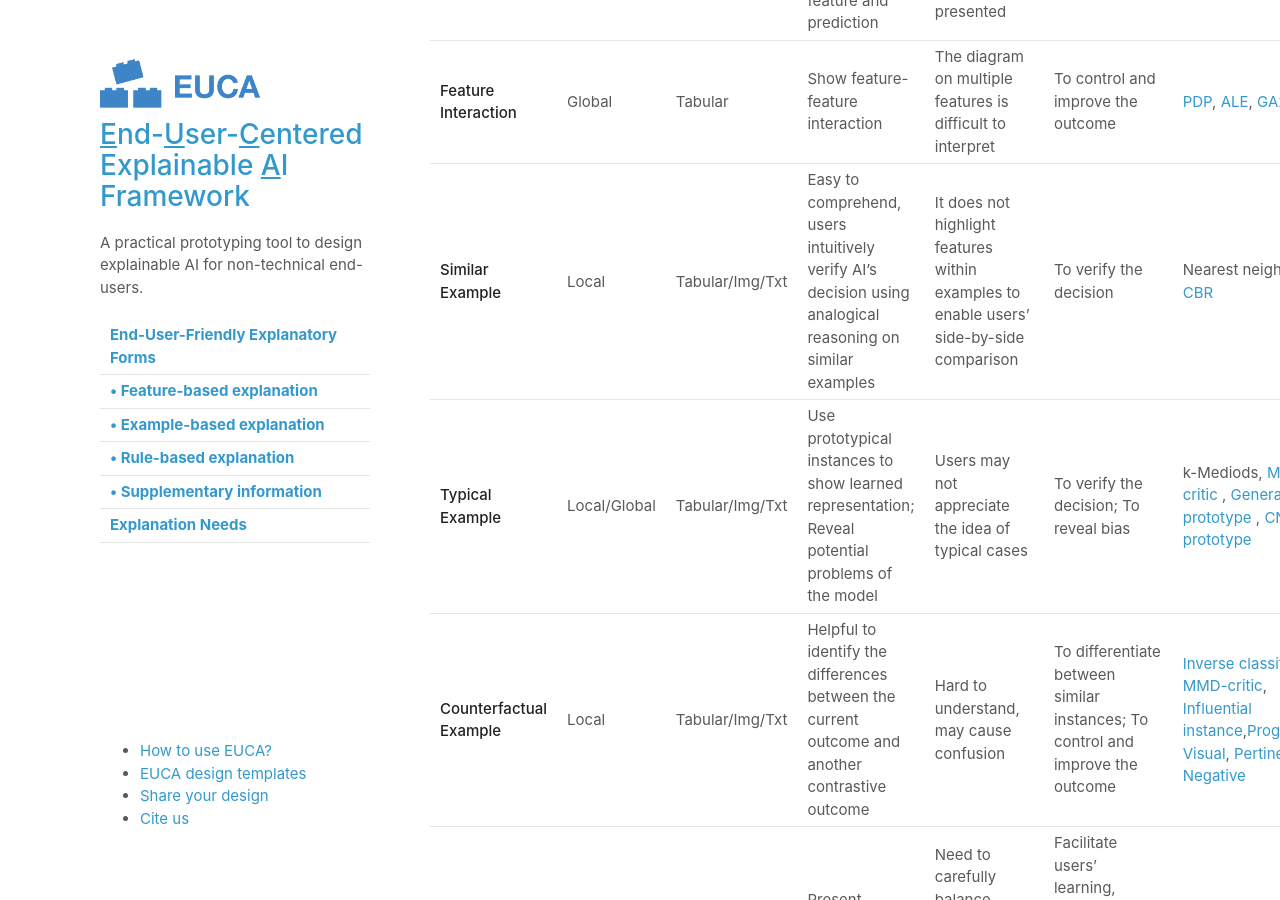
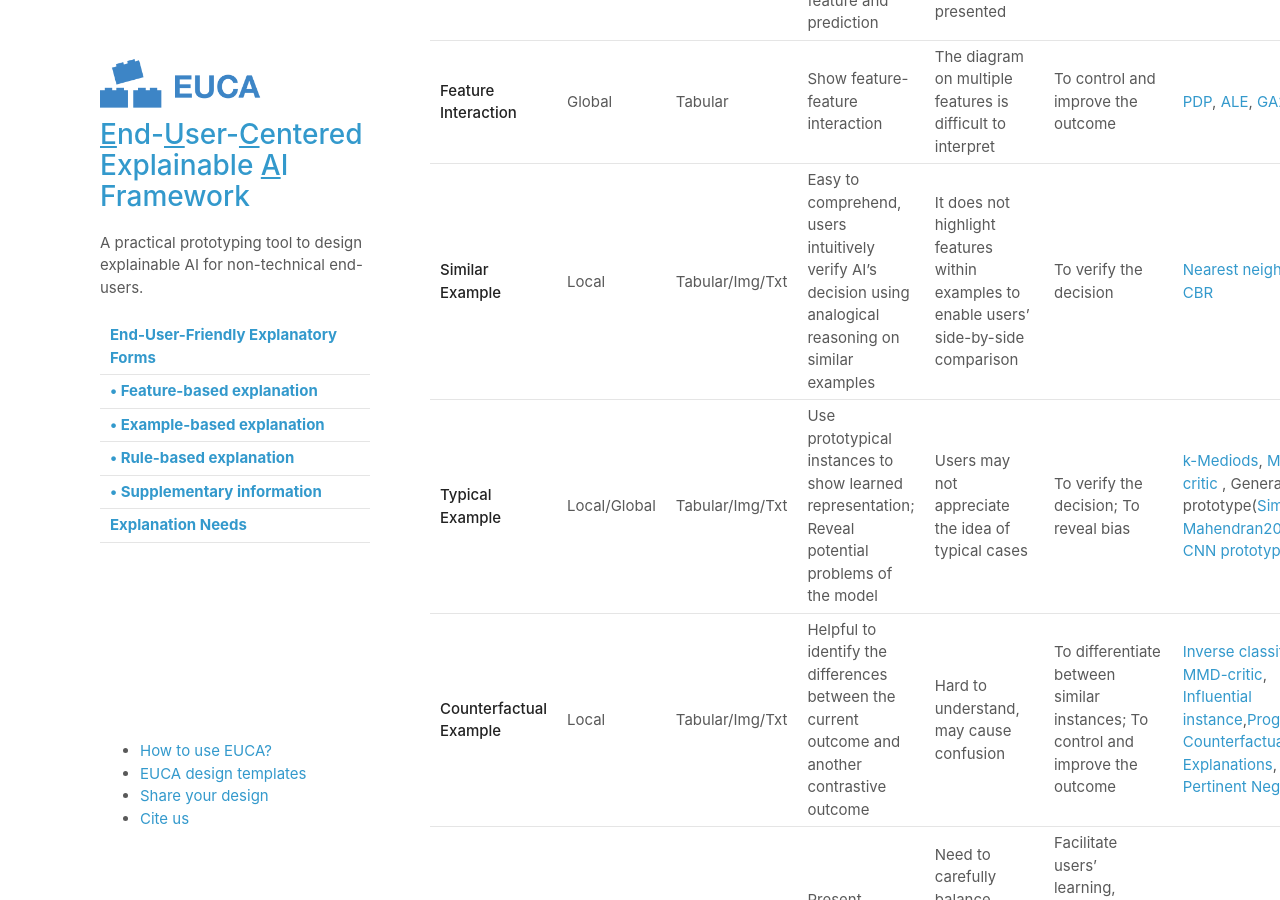
Before and after one commit to data-corentinv/end-user-xai, a Jekyll site: the page built from explanatory_form.md, in a window 1280 px wide and 900 px high, scrolled down 1096 px. Built offline with Jekyll 4.4.1, drawn with Linux system fonts in a browser that asks for light colours; our own code applies the rules of GitHub Pages for plain Markdown files.

```diff
--- a/explanatory_form.md
+++ b/explanatory_form.md
@@ -27,16 +27,16 @@ We identify end-user-friendly explanatory forms from technical literature. By en
 **Comparison table**
 
 
-|**Explanatory type** | **Local/global** | **Datatype** | **Pros** | **Cons** | **Applicable needs** | **XAI algorithms** |
-|---|---|---|---|---|---|---|
-|[**Feature Attribute**](#fa)| Local/Global | Tabular/Img/Txt |  Simple and easy to understand; Can answer *how* and *why* AI reaches its decisions. |  Illusion of causality, confirmation bias |  To verify AI's decision | [LIME ](https://arxiv.org/abs/1606.05386), [SHAP](Lundberg), [CAM](Zhoub), [LRP](Bach2015), [TCAV](Kim)   |
-|[**Feature Shape**](#fs) | Global | Tabular  | Graphical representation, easy to understand the relationship between one feature and prediction | Lacks feature interaction; Information overload if multiple feature shapes are presented |  To control and improve the outcome; To reveal bias | [PDP](Friedman2001), [ALE](Apley2016), [GAM](Tan) |
-|[**Feature Interaction**](#fi) |  Global | Tabular |  Show feature-feature interaction |  The diagram on multiple features is difficult to interpret |  To control and improve the outcome |  [PDP](Friedman2001), [ALE](Apley2016), [GA2M](Caruana2015) |
-|[**Similar Example**](#se) |Local | Tabular/Img/Txt |  Easy to comprehend, users intuitively verify AI’s decision using analogical reasoning on similar examples |  It does not highlight features within examples to enable users’ side-by-side comparison |  To verify the decision  |  Nearest neighbour, [CBR ](Kolodner1992)  |
-|[**Typical Example**](#te) | Local/Global | Tabular/Img/Txt | Use prototypical instances to show learned representation; Reveal potential problems of the model |  Users may not appreciate the idea of typical cases |   To verify the decision; To reveal bias | k-Mediods, [MMD-critic ](Kim2016),  [Generate prototype ](Simonyan, Mahendran2014a), [CNN prototype](Lia, Chen) |
-|[**Counterfactual Example**](#ce) | Local | Tabular/Img/Txt |  Helpful to identify the differences between the current outcome and another contrastive outcome  |  Hard to understand, may cause confusion |  To differentiate between similar instances; To control and improve the outcome | [Inverse classification](10.1007/978-3-319-91473-2_9), [MMD-critic](Kim2016), [Influential instance](WeiKoh2017),[Progression](Kawaharaa), [Visual](Goyal), [Pertinent Negative](Dhurandhar) |
-|[**Decision Rules/Sets**](#rl) | Global | Tabular/Img/Txt |  Present decision logic, *"like human explanation"* |  Need to carefully balance between completeness and simplicity of explanation |  Facilitate users' learning, report generation, and communication with other stakeholders | [Bayesian Rule Lists](Yang2017), [LORE](Guidotti2018c), [Anchors](Ribeiro)  |
-|[**Decision tree**](#dt) | Global | Tabular/Img/Txt |  Show decision process, explain the differences |  Too much information, complicated to understand |  Comparison; Counterfactual reasoning | [Model distillation ](Frosst), [Disentangle CNN](Zhang2018d)
+| **Explanatory type**              | **Local/global** | **Datatype**    | **Pros**                                                                                                  | **Cons**                                                                                 | **Applicable needs**                                                                     | **XAI algorithms**                                                                                                                                                                           |
+|-----------------------------------|------------------|-----------------|-----------------------------------------------------------------------------------------------------------|------------------------------------------------------------------------------------------|------------------------------------------------------------------------------------------|----------------------------------------------------------------------------------------------------------------------------------------------------------------------------------------------|
+| [**Feature Attribute**](#fa)      | Local/Global     | Tabular/Img/Txt | Simple and easy to understand; Can answer *how* and *why* AI reaches its decisions.                       | Illusion of causality, confirmation bias                                                 | To verify AI's decision                                                                  | [LIME ](https://arxiv.org/abs/1606.05386), [SHAP](https://arxiv.org/abs/1705.07874), [CAM](https://arxiv.org/abs/1512.04150), [LRP](https://journals.plos.org/plosone/article?id=10.1371/journal.pone.0130140), [TCAV](https://arxiv.org/abs/1711.11279)                                   |
+| [**Feature Shape**](#fs)          | Global           | Tabular         | Graphical representation, easy to understand the relationship between one feature and prediction          | Lacks feature interaction; Information overload if multiple feature shapes are presented | To control and improve the outcome; To reveal bias                                       | [PDP](https://statweb.stanford.edu/~jhf/ftp/trebst.pdf), [ALE](https://arxiv.org/abs/1612.08468), [GAM](https://arxiv.org/abs/1801.08640)                                                                                                                                            |
+| [**Feature Interaction**](#fi)    | Global           | Tabular         | Show feature-feature interaction                                                                          | The diagram on multiple features is difficult to interpret                               | To control and improve the outcome                                                       | [PDP](https://statweb.stanford.edu/~jhf/ftp/trebst.pdf), [ALE](https://arxiv.org/abs/1612.08468), [GA2M](http://yinlou.github.io/papers/caruana-kdd15.pdf)                                                                                                                                   |
+| [**Similar Example**](#se)        | Local            | Tabular/Img/Txt | Easy to comprehend, users intuitively verify AI’s decision using analogical reasoning on similar examples | It does not highlight features within examples to enable users’ side-by-side comparison  | To verify the decision                                                                   | [Nearest neighbour](https://en.wikipedia.org/wiki/Nearest_neighbour_algorithm), [CBR ](https://web.media.mit.edu/~jorkin/generals/papers/Kolodner_case_based_reasoning.pdf)                                                                                                                                                      |
+| [**Typical Example**](#te)        | Local/Global     | Tabular/Img/Txt | Use prototypical instances to show learned representation; Reveal potential problems of the model         | Users may not appreciate the idea of typical cases                                       | To verify the decision; To reveal bias                                                   | [k-Mediods](https://en.wikipedia.org/wiki/K-medoids), [MMD-critic ](https://papers.nips.cc/paper/6300-examples-are-not-enough-learn-to-criticize-criticism-for-interpretability),  Generate prototype([Simonyan](https://arxiv.org/abs/1312.6034v2), [Mahendran2014](https://arxiv.org/abs/1412.0035)), [CNN prototype]([Li2017](https://arxiv.org/abs/1710.04806), [Chen2019](https://papers.nips.cc/paper/2019/hash/adf7ee2dcf142b0e11888e72b43fcb75-Abstract.html))                                                                              |
+| [**Counterfactual Example**](#ce) | Local            | Tabular/Img/Txt | Helpful to identify the differences between the current outcome and another contrastive outcome           | Hard to understand, may cause confusion                                                  | To differentiate between similar instances; To control and improve the outcome           | [Inverse classification](http://www.doi.org/10.1007/978-3-319-91473-2_9), [MMD-critic](https://papers.nips.cc/paper/6300-examples-are-not-enough-learn-to-criticize-criticism-for-interpretability), [Influential instance](https://arxiv.org/abs/1703.04730),[Progression](http://www.cs.sfu.ca/~hamarneh/ecopy/miccai_grail2017.pdf), [Counterfactual Visual Explanations](https://arxiv.org/abs/1904.07451v2), [Pertinent Negative](https://papers.nips.cc/paper/2018/file/c5ff2543b53f4cc0ad3819a36752467b-Paper.pdf) |
+| [**Decision Rules/Sets**](#rl)    | Global           | Tabular/Img/Txt | Present decision logic, *"like human explanation"*                                                        | Need to carefully balance between completeness and simplicity of explanation             | Facilitate users' learning, report generation, and communication with other stakeholders | [Bayesian Rule Lists](https://arxiv.org/abs/1602.08610), [LORE](https://arxiv.org/abs/1805.10820), [Anchors](https://www.aaai.org/ocs/index.php/AAAI/AAAI18/paper/view/16982)                                                                                                                   |
+|[**Decision tree**](#dt) | Global | Tabular/Img/Txt |  Show decision process, explain the differences |  Too much information, complicated to understand |  Comparison; Counterfactual reasoning | [Model distillation ](https://arxiv.org/pdf/1711.09784.pdf), [Disentangle CNN](https://arxiv.org/abs/1802.00121)
 
 ---
 **About the user study**
```
